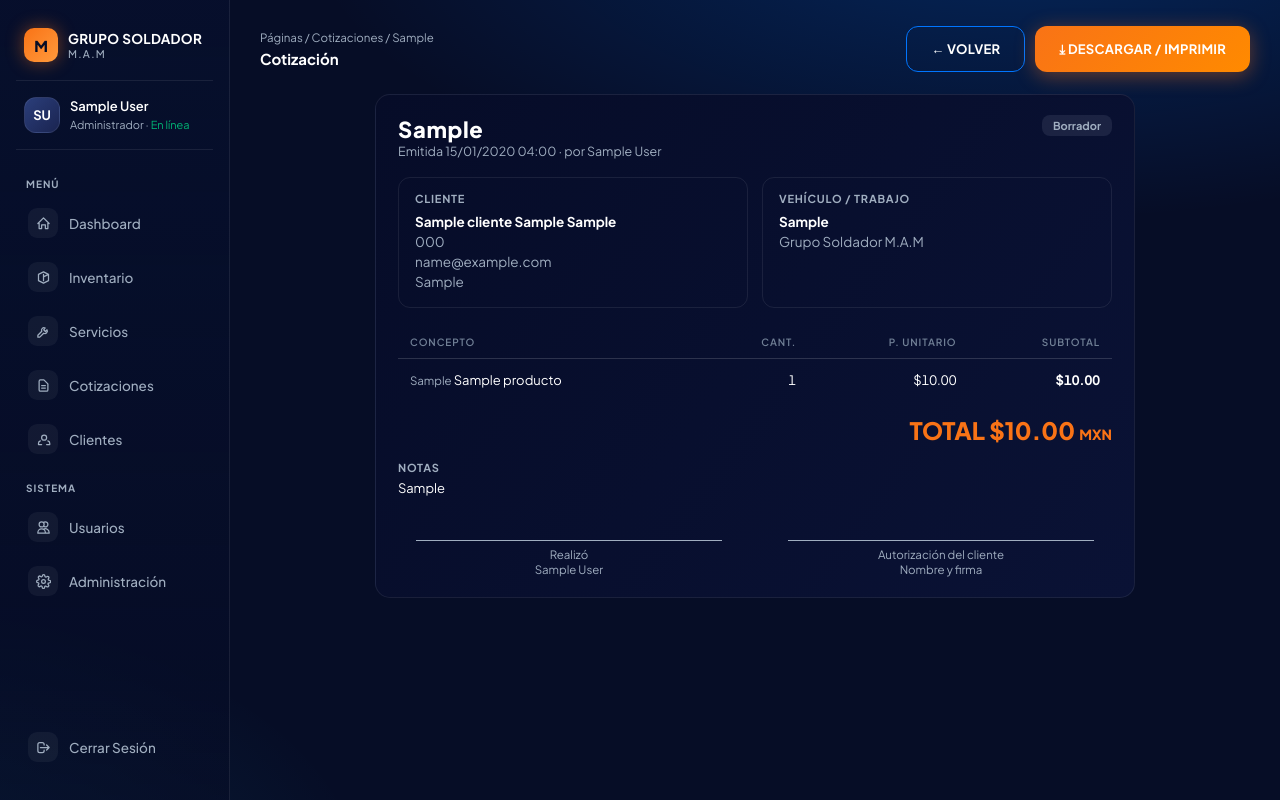
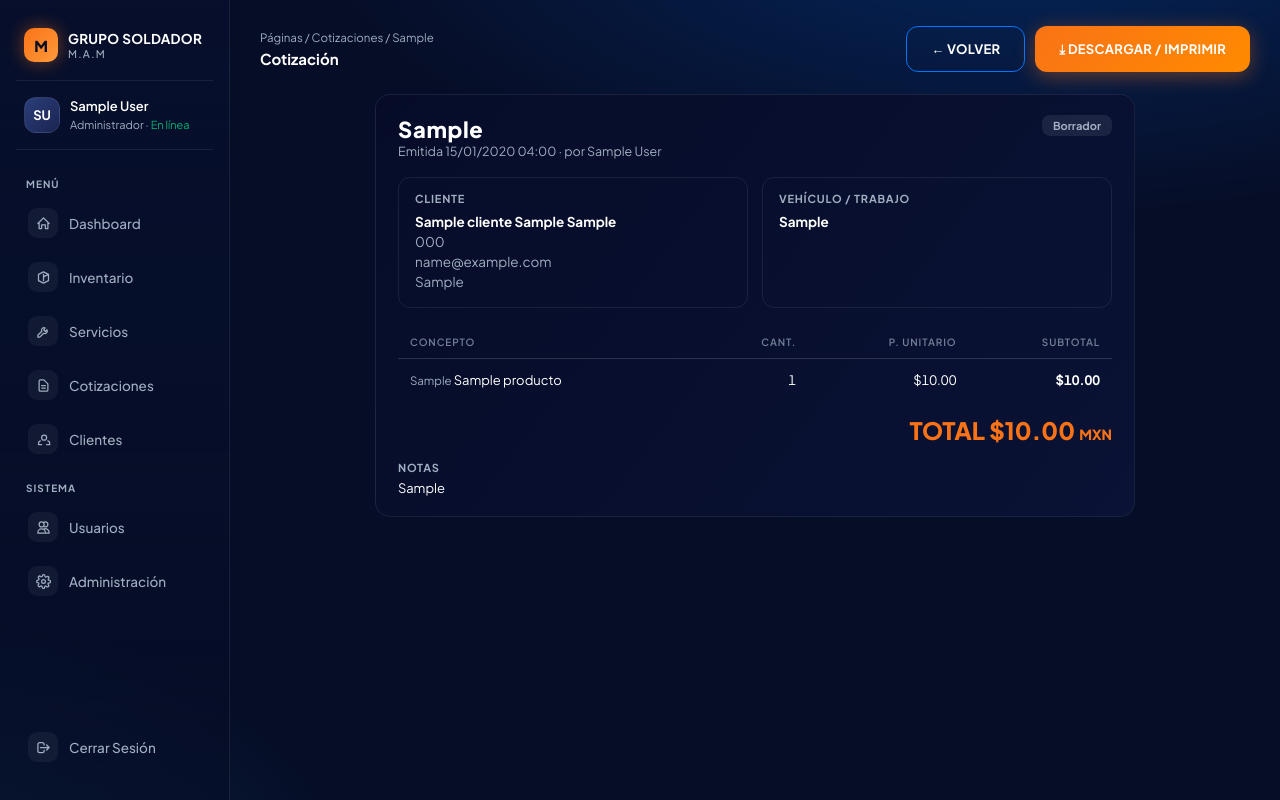
Before and after one commit to alu222410833-pixel/grupo-soldador, a Django app: page /cotizaciones/1/ in a window 1280 px wide. Run offline with Django 5.2, Linux system fonts and the light colour scheme; a user stored in the database is signed in; tables that the repository leaves empty hold one stand-in row (values such as "Sample post").

Commit message:
Impresión de cotización: sin fecha/emisor/estado/firmas ni cabecera del navegador
Co-Authored-By: Devin AI <158243242+devin-ai-integration[bot]@users.noreply.github.com>

```diff
--- a/templates/taller/cotizacion_detalle.html
+++ b/templates/taller/cotizacion_detalle.html
@@ -11,18 +11,15 @@
   .doc-box p { margin: 3px 0; font-size: 13.5px; }
   .doc-total { text-align: right; font-size: 24px; font-weight: 800; color: var(--accent); margin-top: 14px; }
   .doc-notas { margin-top: 16px; font-size: 13px; }
-  .doc-firma { margin-top: 44px; display: flex; justify-content: space-between; gap: 30px; }
-  .doc-firma .lin { flex: 1; text-align: center; font-size: 11.5px; color: var(--text-sec); }
-  .doc-firma .lin span { display: block; border-top: 1px solid var(--text-sec); padding-top: 6px; margin: 0 18px; }
-
+  @page { margin: 0; }
   @media print {
-    body { background: #fff !important; color: #111 !important; }
+    body { background: #fff !important; color: #111 !important; padding: 40px !important; }
     .sidebar, .mobile-bar, .scrim, .topbar, .no-print { display: none !important; }
     .main { padding: 0 !important; margin: 0 !important; }
     .card { border: none !important; box-shadow: none !important; background: #fff !important; padding: 0 !important; }
     .doc-folio, .doc-box p, .doc-notas, td, th { color: #111 !important; }
     .doc-box { border-color: #bbb !important; }
-    .doc-box h4, .muted, .doc-firma .lin { color: #555 !important; }
+    .doc-box h4, .muted { color: #555 !important; }
     table { min-width: 0 !important; }
     th { border-bottom: 2px solid #333 !important; }
     td { border-bottom: 1px solid #ccc !important; }
@@ -46,9 +43,9 @@
   <div class="doc-head">
     <div>
       <div class="doc-folio">{{ cot.folio }}</div>
-      <div class="muted" style="font-size:12.5px">Emitida {{ cot.creado_en|date:"d/m/Y H:i" }} · por {{ cot.creado_por.get_full_name|default:cot.creado_por.username }}</div>
+      <div class="muted no-print" style="font-size:12.5px">Emitida {{ cot.creado_en|date:"d/m/Y H:i" }} · por {{ cot.creado_por.get_full_name|default:cot.creado_por.username }}</div>
     </div>
-    <div>
+    <div class="no-print">
       {% if cot.estado == 'APROBADA' %}<span class="badge b-ok">Aprobada</span>
       {% elif cot.estado == 'PENDIENTE' %}<span class="badge b-warn">Pendiente</span>
       {% elif cot.estado == 'RECHAZADA' %}<span class="badge b-bad">Rechazada</span>
@@ -68,7 +65,6 @@
     <div class="doc-box">
       <h4>Vehículo / Trabajo</h4>
       <p><b>{{ cot.vehiculo }}</b></p>
-      <p class="muted">Grupo Soldador M.A.M</p>
     </div>
   </div>
 
@@ -101,9 +97,5 @@
   </div>
   {% endif %}
 
-  <div class="doc-firma">
-    <div class="lin"><span>Realizó</span>{{ cot.creado_por.get_full_name|default:cot.creado_por.username }}</div>
-    <div class="lin"><span>Autorización del cliente</span>Nombre y firma</div>
-  </div>
 </div>
 {% endblock %}
```
